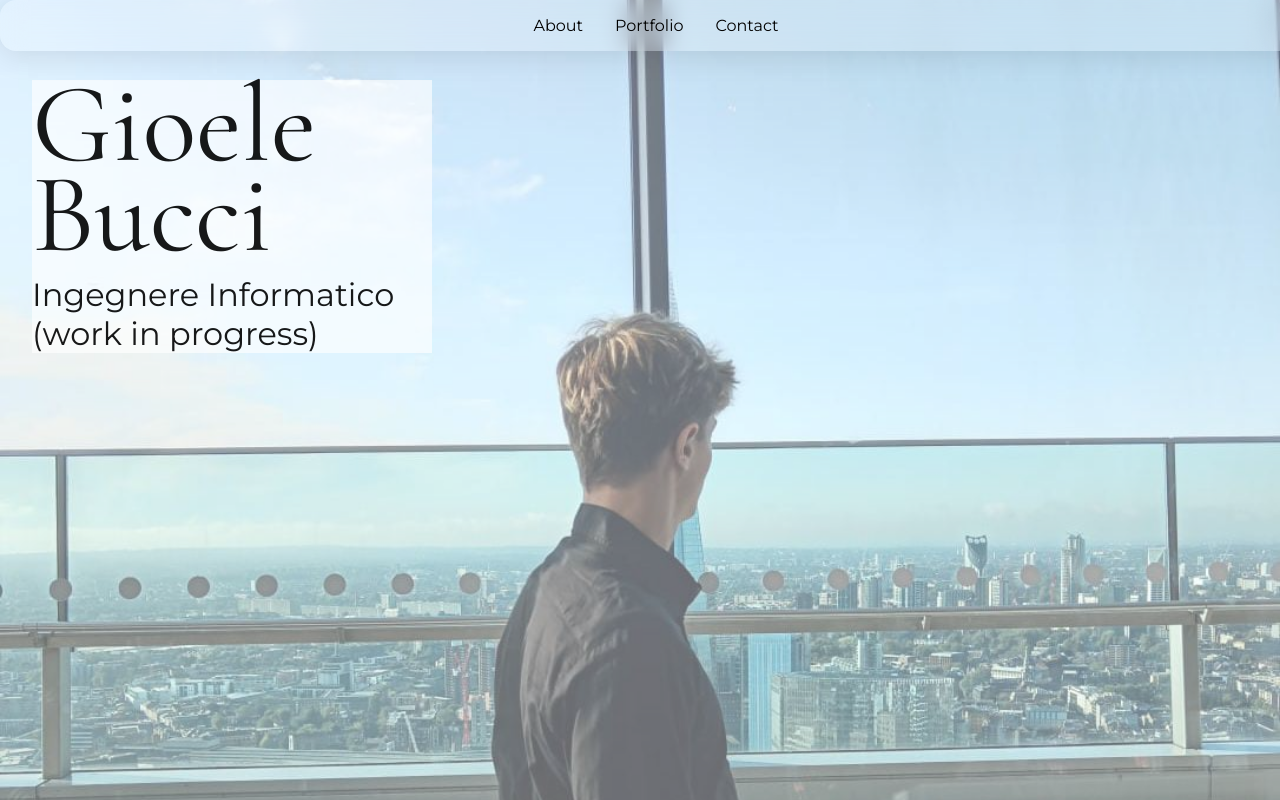
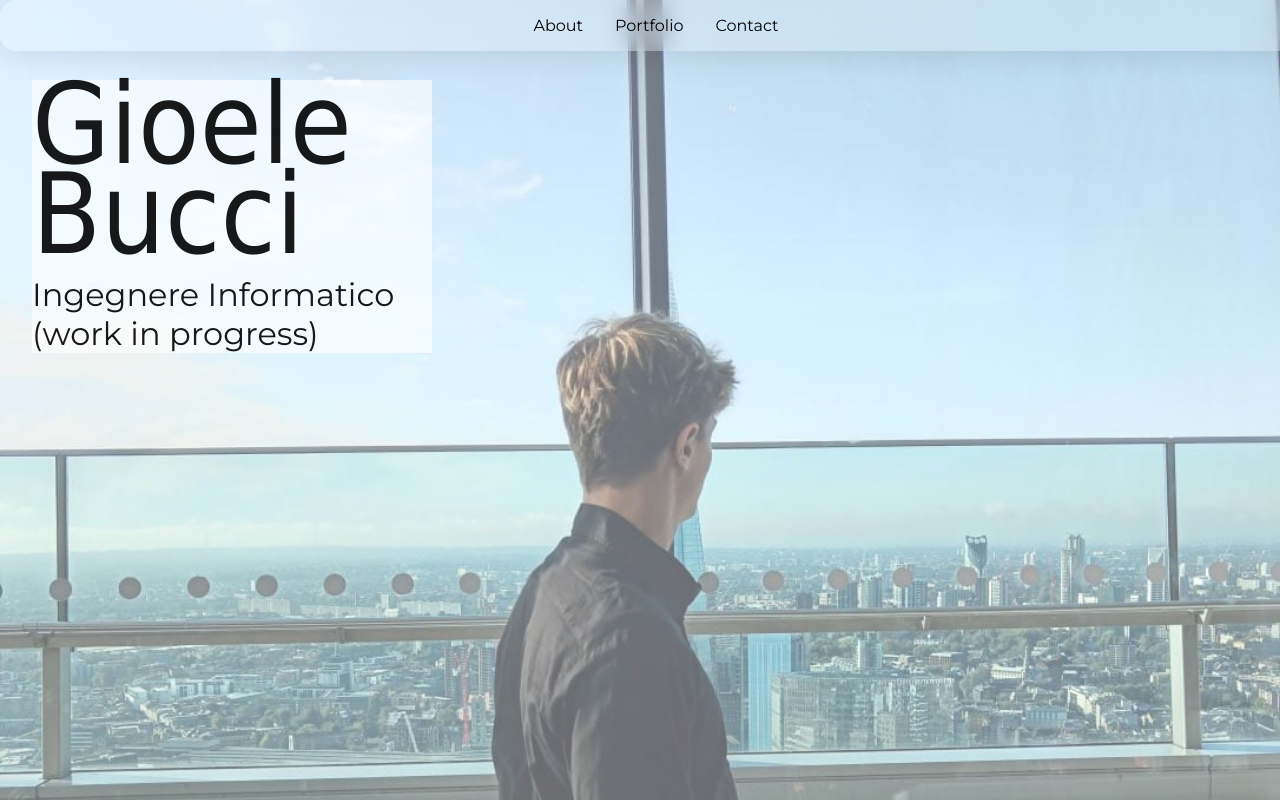
Before and after one commit to GioeleBucci/Portfolio, a React (Vite) app: page / in a window 1280 px wide. Built offline with nearby package versions, Linux system fonts and the light colour scheme.

Commit message:
change title font

```diff
--- a/src/Components/Home.jsx
+++ b/src/Components/Home.jsx
@@ -42,7 +42,7 @@ const Home = ({ name, title }) => {
             }}
           >
             <h1 style={{ fontSize: "5rem" }}>{name}</h1>
-            <h2 style={{ fontSize: "1.7rem" }}>{title}</h2>
+            <h2 style={{ fontSize: "1.6rem" }}>{title}</h2>
           </div>
         </div>
       </section>
--- a/src/styles.css
+++ b/src/styles.css
@@ -46,7 +46,7 @@ section img.background {
 }
 
 h1 {
-  font-family: "Cormorant Garamond", serif;
+  font-family: "Tahoma", sans-serif;
   font-size: 7rem;
   font-weight: 400;
   line-height: 0.8;
```
